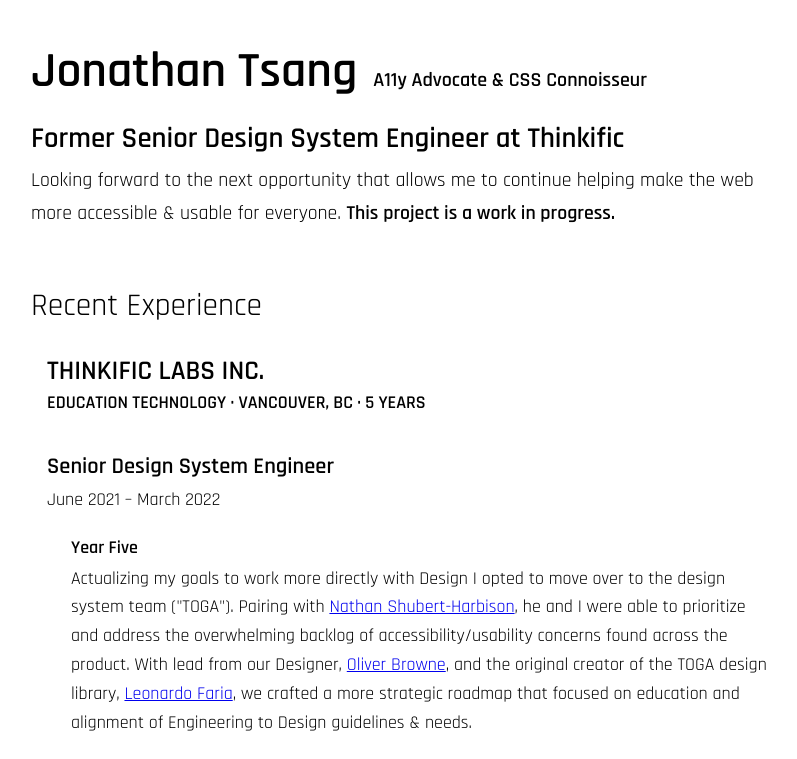
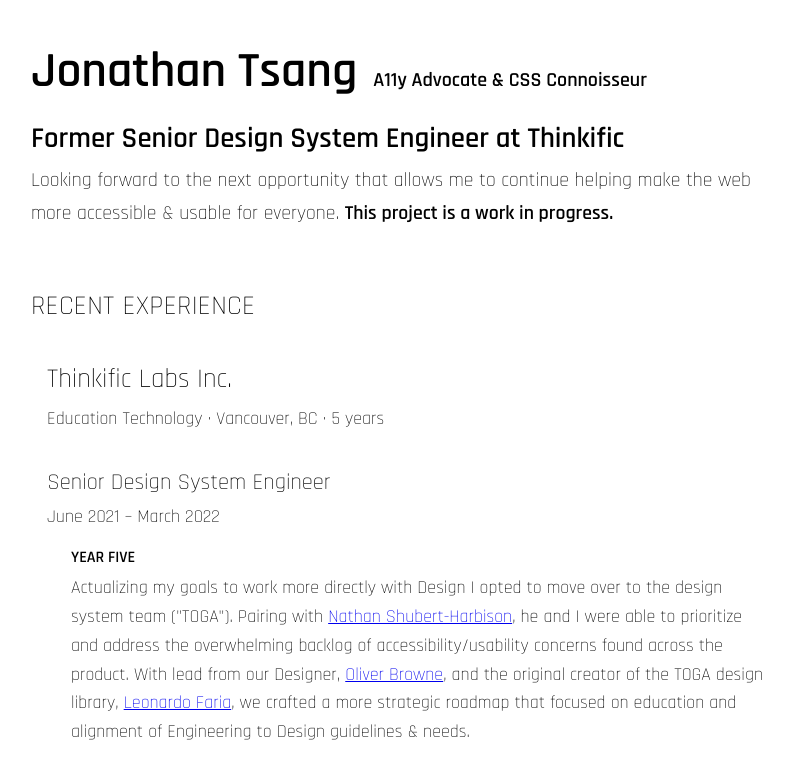
Before and after one commit to j0ntsang/j0ntsang.github.io, a React (Create React App) app: page / in a window 1280 px wide. Shown: the top 759 px of the page, without its empty margins (241-1038 px from the left). Built offline with nearby package versions, Linux system fonts and the light colour scheme.

Commit message:
feat: typography & information structure changes

```diff
--- a/public/index.html
+++ b/public/index.html
@@ -26,7 +26,7 @@
 
     <link rel="preconnect" href="https://fonts.googleapis.com">
     <link rel="preconnect" href="https://fonts.gstatic.com" crossorigin>
-    <link href="https://fonts.googleapis.com/css2?family=Rajdhani:wght@400;600&display=swap" rel="stylesheet">
+    <link href="https://fonts.googleapis.com/css2?family=Rajdhani:wght@300,400;600&display=swap" rel="stylesheet">
 
 
   </head>
--- a/src/components/Resume.tsx
+++ b/src/components/Resume.tsx
@@ -1,7 +1,8 @@
 import * as React from 'react';
 import styled from 'styled-components';
 
-const AppContainer = styled.div`
+const AppContainer = styled.main`
+  position: relative;
   width: 100%;
   padding: 24px 16px 40px;
   margin: 0 auto;
@@ -47,26 +48,40 @@ const PreviousRole = styled.h2`
 `;
 
 const SectionHeading = styled.h3`
-  margin: 32px 0;
-  font-size: 1.75rem;
+  margin: 32px 0 24px;
+  font-size: 1.5rem;
   font-weight: 300;
+  letter-spacing: .3px;
+  text-transform: uppercase;
 `;
 
 const CompanyName = styled.h4`
+  position: sticky;
+  top: 0;
   margin: 0;
+  padding: 8px 0;
+  background: #ffffff;
   font-size: 1.5rem;
-  text-transform: uppercase;
+  font-weight: 400;
+  z-index: 1;
 `;
 
 const Role = styled.h5`
   margin: 32px 0 0;
+  padding-bottom: 8px;
+  position: sticky;
+  top: 2.25rem;
+  background: #ffffff;
   font-size: 1.25rem;
+  font-weight: 400;
+  z-index: 2;
 `;
 
 const YearHeading = styled.h6`
   position: relative;
   margin: 16px 0 0;
-  font-size: 1rem;
+  font-size: .889rem;
+  text-transform: uppercase;
 
   @media (min-width: 768px) {
     padding-left: 24px;
@@ -97,12 +112,13 @@ const Company = styled.section`
 const RoleTimeframe = styled.time`
   display: block;
   margin: 0 0 16px;
+  font-weight: 300;
+  line-height: 1;
 `;
 
 const CompanyDetails = styled.section`
   margin: 0;
-  text-transform: uppercase;
-  font-weight: 600;
+  font-weight: 300;
 `;
 
 const RoleDetails = styled.section``;
@@ -355,8 +371,8 @@ export const Resume: React.VFC = () => (
     <SectionHeading>Previous Experience</SectionHeading>
     <Company>
       <CompanyName>Kellett Communications</CompanyName>
+      <CompanyDetails>Marketing Agency · Yellowknife, NWT · 6 months</CompanyDetails>
       <Role>Full Stack Developer</Role>
-      <CompanyDetails>Marketing Agency · Yellowknife, NWT · 6 months</CompanyDetails>
       <RoleTimeframe dateTime="2016-10-01/2017-03-31">
         October 2016 &ndash; March 2017
       </RoleTimeframe>
@@ -374,8 +390,8 @@ export const Resume: React.VFC = () => (
     </Company>
     <Company>
       <CompanyName>Outcrop Communications Ltd.</CompanyName>
+      <CompanyDetails>Marketing Agency · Yellowknife, NWT · 1 yr 4 months</CompanyDetails>
       <Role>Web Developer</Role>
-      <CompanyDetails>Marketing Agency · Yellowknife, NWT · 1 yr 4 months</CompanyDetails>
       <RoleTimeframe dateTime="2015-06-01/2011-09-30">
         June 2015 &ndash; Sept 2016
       </RoleTimeframe>
```
